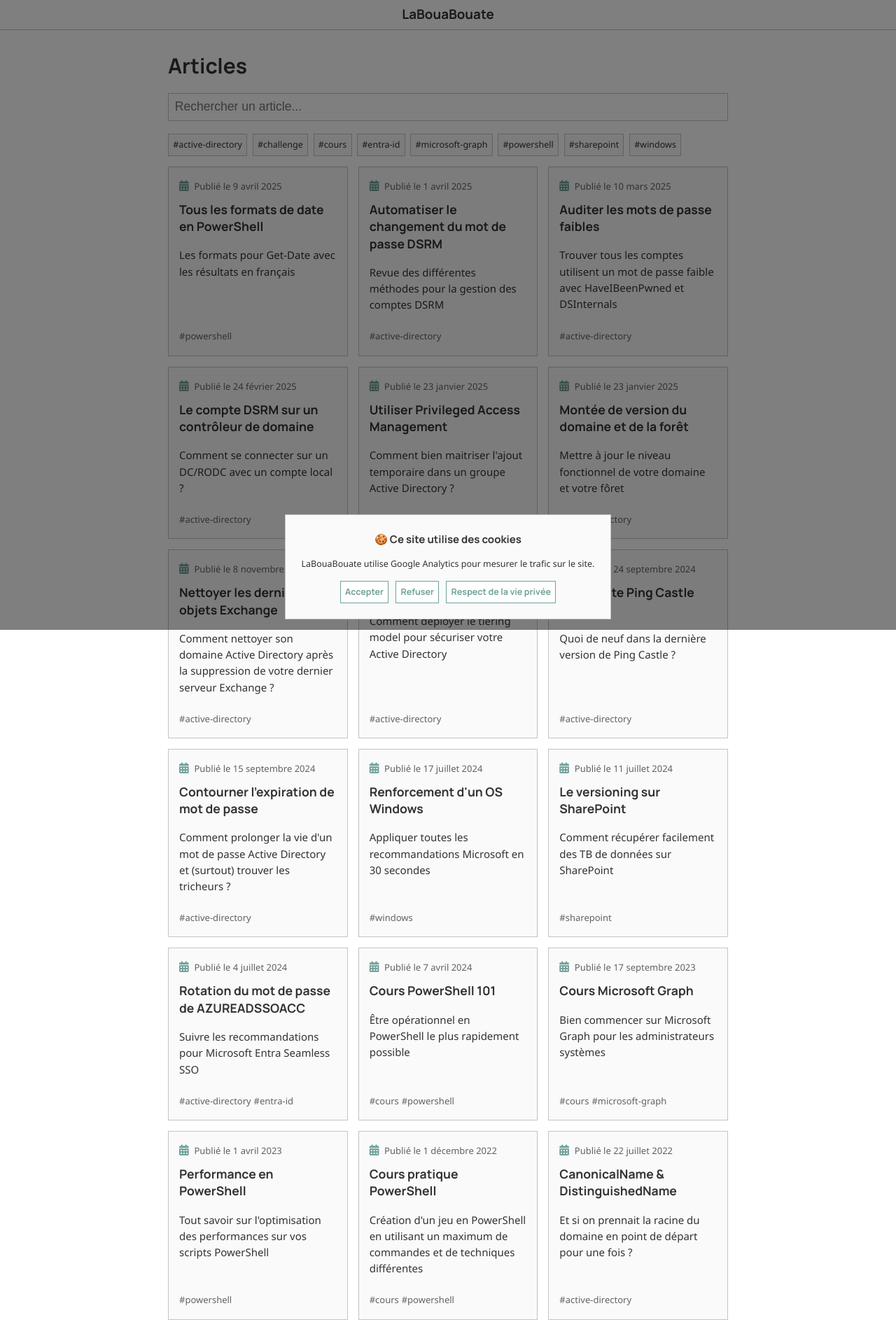
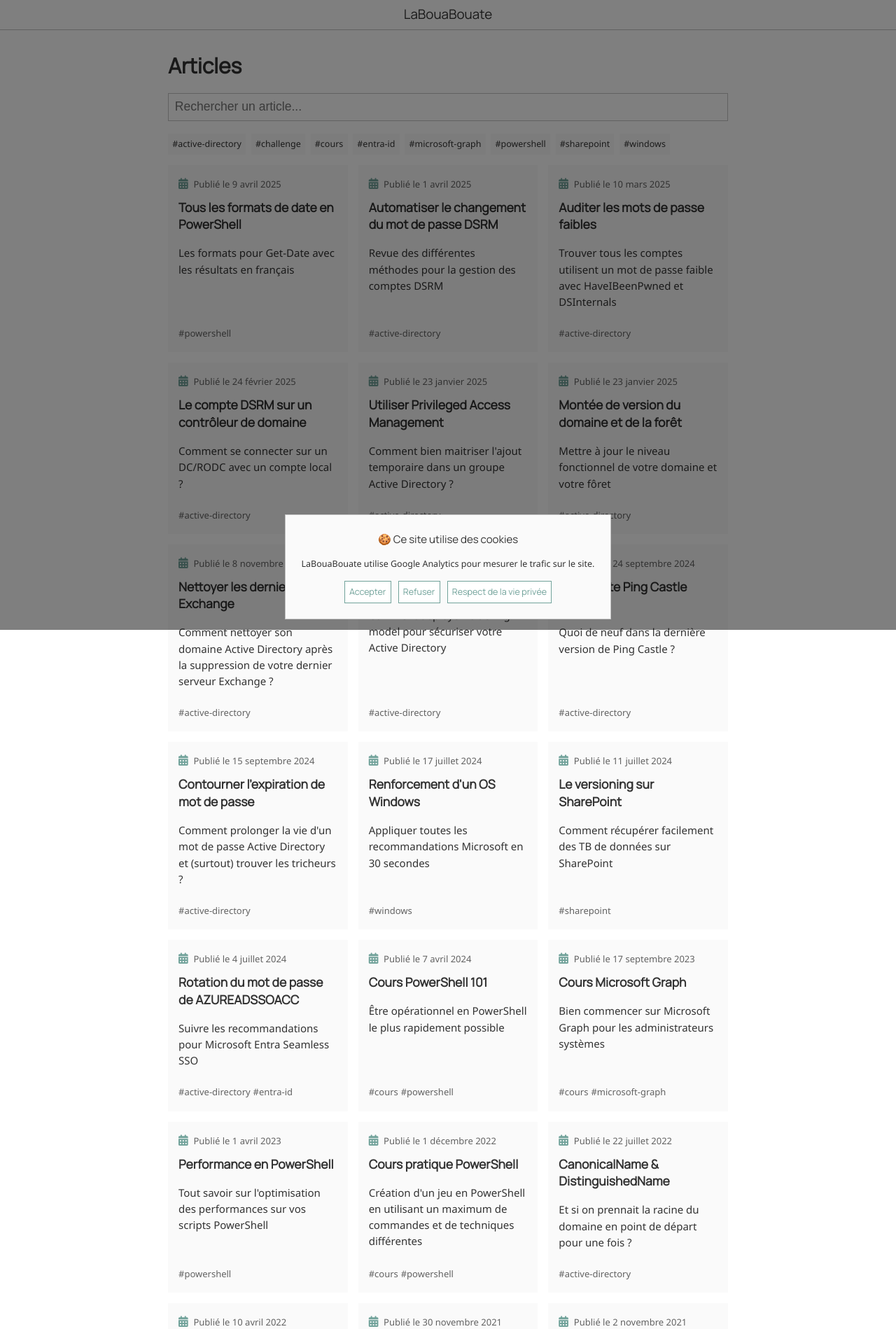
Before and after one commit to leobouard/leobouard.github.io, a Jekyll site: the page built from _pages/blog.html, in a window 1280 px wide. Shown: the top 1899 px of the page at 70% size. Built offline with Jekyll 4.4.1, drawn with Linux system fonts in a browser that asks for light colours; nearby versions of some CDN libraries; some web fonts are replaced.

Commit message:
Nettoyage des fonts

```diff
--- a/_includes/fonts.html
+++ b/_includes/fonts.html
@@ -1,5 +1,4 @@
 <link rel="preconnect" href="https://fonts.googleapis.com">
 <link rel="preconnect" href="https://fonts.gstatic.com" crossorigin>
-<link rel="preload" href="https://fonts.googleapis.com/css2?family=Kanit:wght@700&family=Poppins&display=swap" as="style" onload="this.onload=null;this.rel='stylesheet'">
-<link rel="preload" href="https://fonts.googleapis.com/css2?family=Martian+Mono&family=Poppins&display=swap" as="style" onload="this.onload=null;this.rel='stylesheet'">
-<link rel="preload" href="https://fonts.googleapis.com/css2?family=Manrope:wght@700;800&display=swap" as="style" onload="this.onload=null;this.rel='stylesheet'">
+<link rel="preload" href="https://fonts.googleapis.com/css2?family=Martian+Mono&display=swap" as="style" onload="this.onload=null;this.rel='stylesheet'">
+<link rel="preload" href="https://fonts.googleapis.com/css2?family=Manrope&display=swap" as="style" onload="this.onload=null;this.rel='stylesheet'">
--- a/_includes/head.html
+++ b/_includes/head.html
@@ -12,8 +12,4 @@
   <link rel="stylesheet" href="{{ "/assets/css/cv.css?v=" | append: site.github.build_revision | relative_url }}" media="screen,print">
   {% include fonts.html %}
   <script src="https://kit.fontawesome.com/4f20968c9e.js" crossorigin="anonymous" async></script>
-  <noscript>
-    <link rel="stylesheet" href="https://fonts.googleapis.com/css2?family=Kanit:wght@700&family=Poppins&display=swap">
-    <link rel="stylesheet" href="https://fonts.googleapis.com/css2?family=Martian+Mono&family=Poppins&display=swap">
-  </noscript>
 </head>
--- a/_sass/filter-searchbar.scss
+++ b/_sass/filter-searchbar.scss
@@ -11,6 +11,6 @@
 
 input.searchbar:focus {
     outline: none;
-    border-color: var(--secondary);
+    border-color: var(--primary);
     box-shadow: inset 0px -2px 0px var(--primary);
 }
--- a/_sass/filter-tags.scss
+++ b/_sass/filter-tags.scss
@@ -10,7 +10,6 @@
 div.all-tags a {
     background-color: var(--lightaccent);
     padding: 0 0.5em;
-    border: 1px solid var(--mediumaccent);
     text-decoration: none;
     font-size: smaller;
 }
--- a/_sass/post-preview.scss
+++ b/_sass/post-preview.scss
@@ -4,7 +4,6 @@
     min-width: 15em;
     transition: transform ease-in-out 200ms;
     position: relative;
-    border: 1px solid var(--mediumaccent);
 }
 
 .post-preview a {
```
